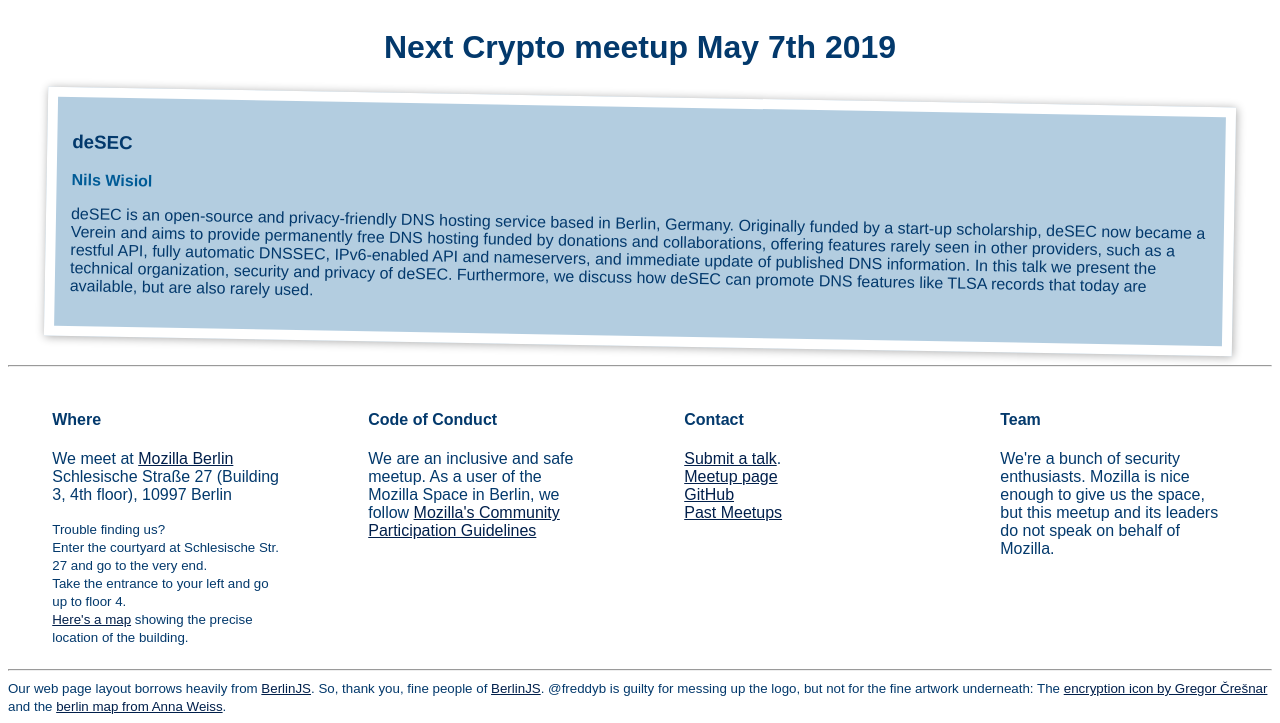
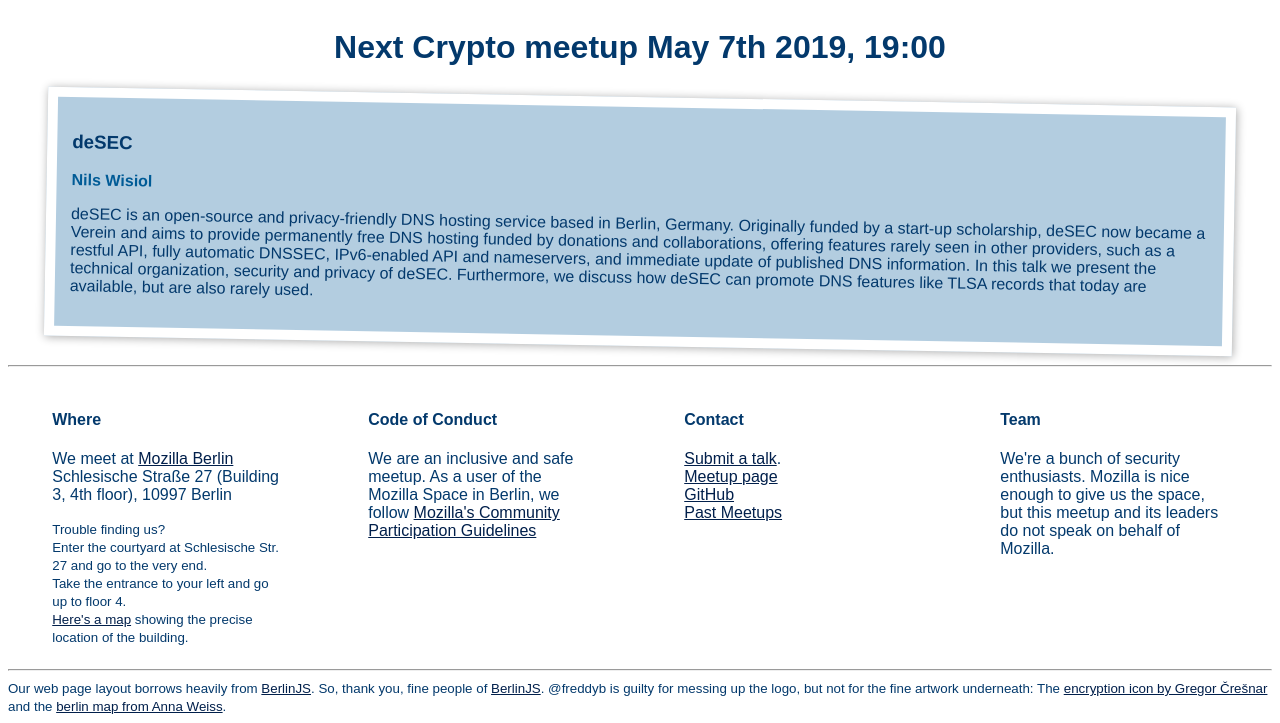
Before and after one commit to berlinsec/berlinsec.github.io, a plain HTML site: page index.html in a window 1280 px wide. Shown: the part 194-917 px from the top of the page. Drawn offline with Linux system fonts and the light colour scheme.

Commit message:
add time

```diff
--- a/index.html
+++ b/index.html
@@ -21,7 +21,7 @@
         and https://thenounproject.com/search/?q=hacker
         -->
     </header>
-    <h1 id="next-meetup-headline">Next Crypto meetup May 7th 2019</h1>
+    <h1 id="next-meetup-headline">Next Crypto meetup May 7th 2019, 19:00</h1>
     <section id="next-meetup-talks">
      <div class="presentation">
        <h3 class="presentation-title">deSEC</h3>
```
